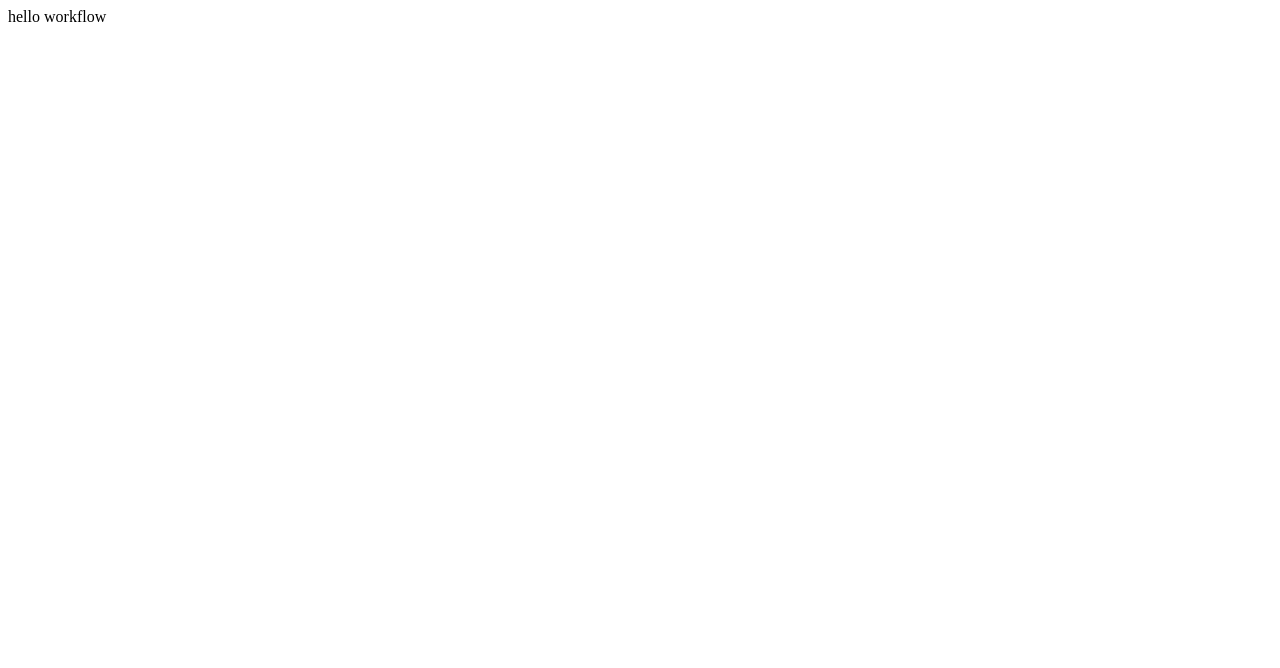
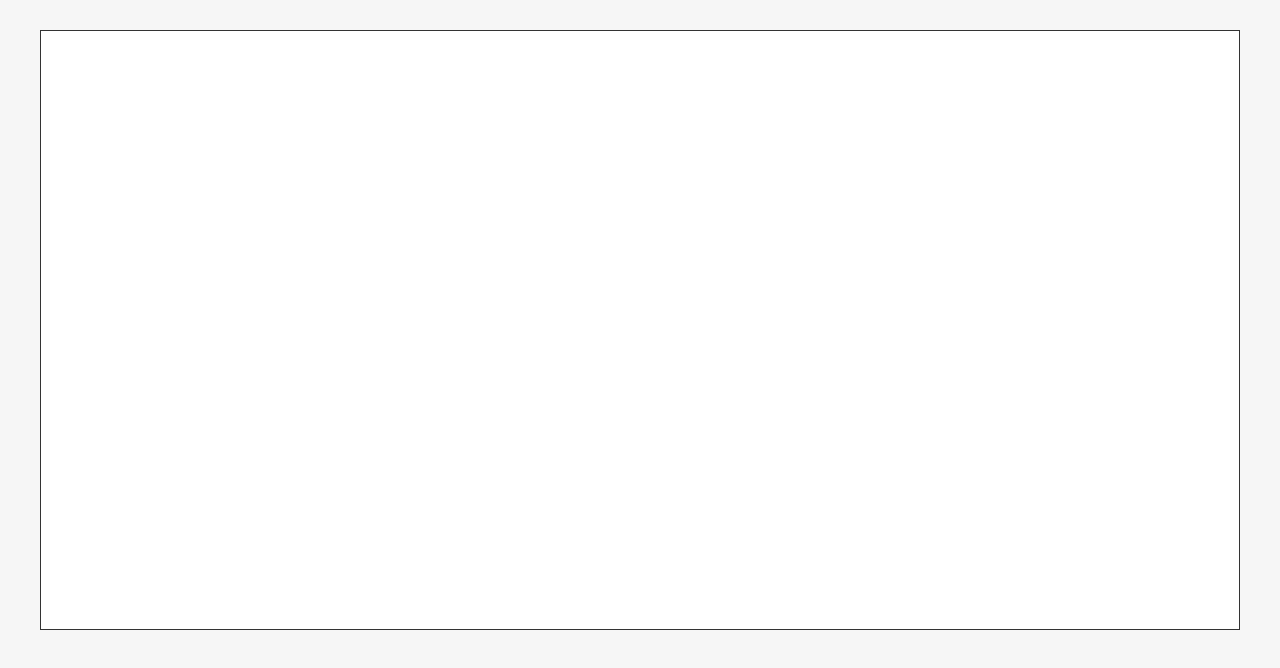
Before and after one commit to lancehub/workflow-demo, a React app in the folder client/: page / in a window 1280 px wide. Shown: the top 668 px of the page. Built offline with nearby package versions, Linux system fonts and the light colour scheme.

Commit message:
add Canvas

```diff
--- a/client/src/components/index.jsx
+++ b/client/src/components/index.jsx
@@ -1,7 +1,9 @@
 import React from 'react';
+import '../styles/index.less'
 
 const App = () => (
-  <div>hello workflow</div>
+  <div className="canvas">
+  </div>
 );
 
 export default App;
--- a/client/src/styles/index.less
+++ b/client/src/styles/index.less
@@ -12,3 +12,15 @@ html {
   font-family: -apple-system, "Helvetica Neue", Helvetica, "Nimbus Sans L", Arial, "Liberation Sans", "PingFang SC", "Hiragino Sans GB", "Source Han Sans CN", "Source Han Sans SC", "Microsoft YaHei", "Wenquanyi Micro Hei", "WenQuanYi Zen Hei", "ST Heiti", SimHei, "WenQuanYi Zen Hei Sharp", sans-serif;
   font-size: 14px;
 }
+
+body {
+	background: #F6F6F6;
+}
+
+.canvas {
+	margin: 30px 40px;
+	padding: 10px;
+	min-height: 600px;
+	background: #FFF;
+  border: 1px solid #333;
+}
```
